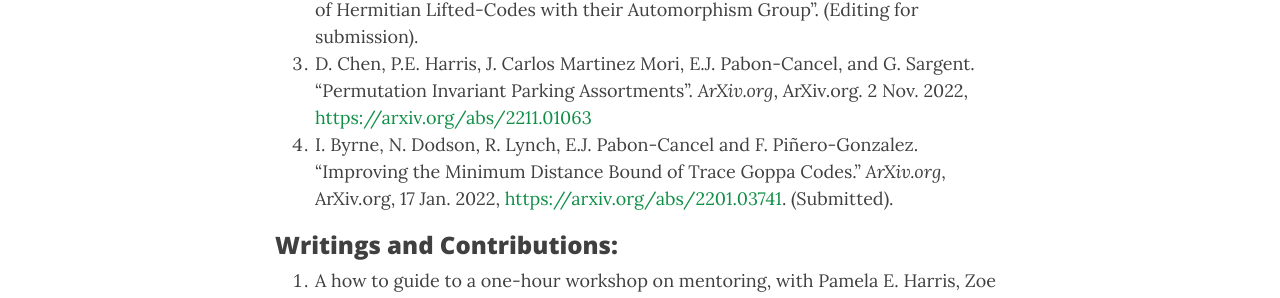
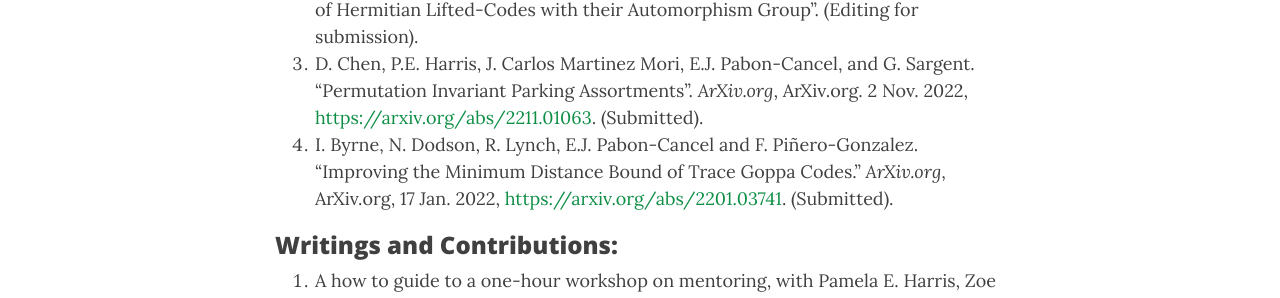
Before and after one commit to ejpaboncancel/ejpaboncancel-old.github.io, a Jekyll site: the page built from papers.md, in a window 1280 px wide and 1094 px high. Shown: the part 446-744 px from the top of the window. Built offline with Jekyll 4.4.1, drawn with Linux system fonts in a browser that asks for light colours; nearby versions of some CDN libraries.

Commit message:
Update papers.md

```diff
--- a/papers.md
+++ b/papers.md
@@ -7,7 +7,7 @@ title: Papers and Articles
 
 1. E.J. Pabon-Cancel and R.M. Ortiz-Albino. "Properties of t(n)-primes". (In progress).
 2. A. Allen, E.J. Pabon-Cancel, L. Polanco and F. Piñero-Gonzalez. "Improving Bounds of Hermitian Lifted-Codes with their Automorphism Group". (Editing for submission).
-3. D. Chen, P.E. Harris, J. Carlos Martinez Mori, E.J. Pabon-Cancel, and G. Sargent. "Permutation Invariant Parking Assortments". *ArXiv.org*, ArXiv.org. 2 Nov. 2022, <a href="https://arxiv.org/abs/2211.01063"> https://arxiv.org/abs/2211.01063</a>
+3. D. Chen, P.E. Harris, J. Carlos Martinez Mori, E.J. Pabon-Cancel, and G. Sargent. "Permutation Invariant Parking Assortments". *ArXiv.org*, ArXiv.org. 2 Nov. 2022, <a href="https://arxiv.org/abs/2211.01063"> https://arxiv.org/abs/2211.01063</a>. (Submitted).
 4. I. Byrne, N. Dodson, R. Lynch, E.J. Pabon-Cancel and F. Piñero-Gonzalez. “Improving the Minimum Distance Bound of Trace Goppa Codes.” *ArXiv.org*, ArXiv.org, 17 Jan. 2022, <a href="https://arxiv.org/abs/2201.03741"> https://arxiv.org/abs/2201.03741</a>. (Submitted).
 
 ### Writings and Contributions:
```
